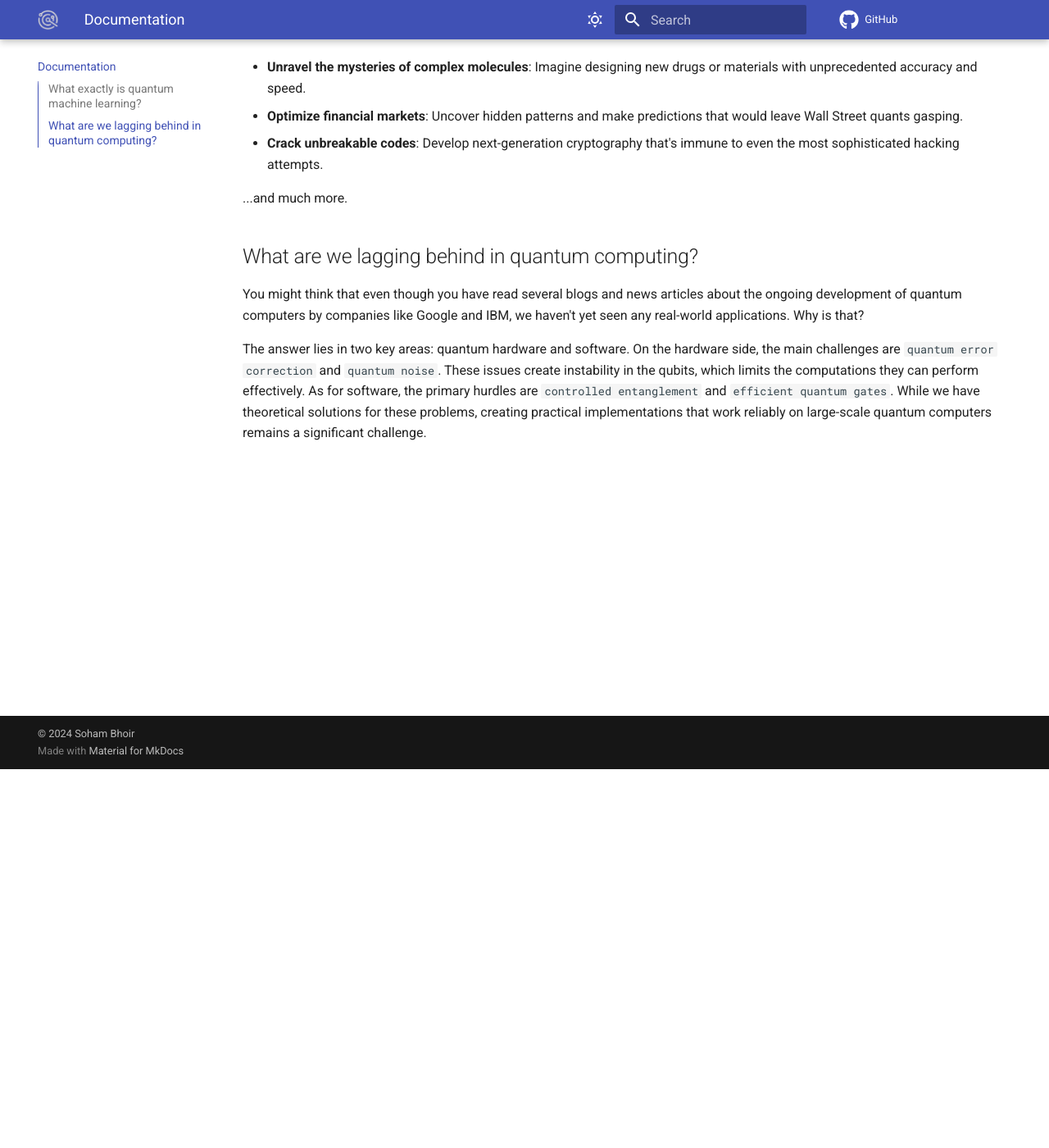
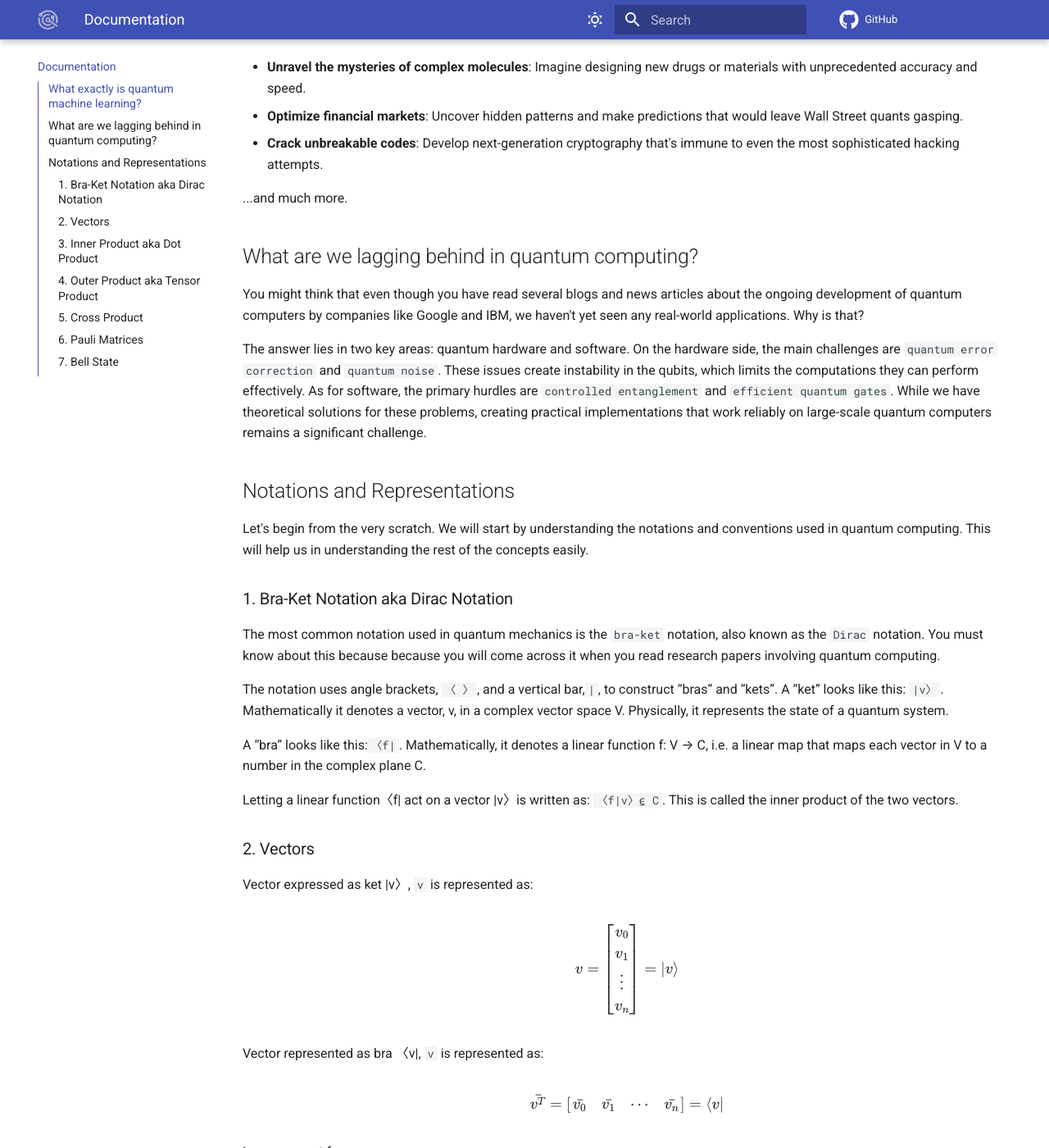
Before and after one commit to Winter-Soren/quantum-ml-handbook, an MkDocs documentation site: the page built from docs/documentation.md, in a window 1280 px wide and 1400 px high, scrolled down 462 px. Shown: the whole window at 82% size. Built offline with MkDocs 1.6.1 and Material for MkDocs 9.7.7, drawn with Linux system fonts in a browser that asks for light colours; comment, search, counter and statistics services are not loaded; some of the changed text lies outside the part shown.

Commit message:
:memo: added: general notations and references

```diff
--- a/docs/documentation.md
+++ b/docs/documentation.md
@@ -20,3 +20,145 @@ By leveraging these quantum superpowers, QML can tackle problems that would brin
 You might think that even though you have read several blogs and news articles about the ongoing development of quantum computers by companies like Google and IBM, we haven't yet seen any real-world applications. Why is that?
 
 The answer lies in two key areas: quantum hardware and software. On the hardware side, the main challenges are `quantum error correction` and `quantum noise`. These issues create instability in the qubits, which limits the computations they can perform effectively. As for software, the primary hurdles are `controlled entanglement` and `efficient quantum gates`. While we have theoretical solutions for these problems, creating practical implementations that work reliably on large-scale quantum computers remains a significant challenge.
+
+## Notations and Representations
+Let's begin from the very scratch. We will start by understanding the notations and conventions used in quantum computing. This will help us in understanding the rest of the concepts easily.
+
+### 1. Bra-Ket Notation aka Dirac Notation
+The most common notation used in quantum mechanics is the `bra-ket` notation, also known as the `Dirac` notation. You must know about this because because you will come across it when you read research papers involving quantum computing.
+
+The notation uses angle brackets, `〈 〉`, and a vertical bar,` | `, to construct “bras” and “kets”. A “ket” looks like this: ` |v〉`. Mathematically it denotes a vector, v, in a complex vector space V. Physically, it represents the state of a quantum system.
+
+A “bra” looks like this:`〈f| `. Mathematically, it denotes a linear function f: V → C, i.e. a linear map that maps each vector in V to a number in the complex plane C.
+
+Letting a linear function〈f| act on a vector |v〉is written as: `〈f|v〉⍷  C`. This is called the inner product of the two vectors.
+
+
+### 2. Vectors
+Vector expressed as ket |v〉, `v` is represented as:
+
+$$
+v = \begin{bmatrix}
+v_0 \\
+v_1 \\
+\vdots \\
+v_n \\
+\end{bmatrix} = |v\rangle
+$$
+
+Vector represented as bra 〈v|, `v` is represented as:
+
+$$
+\bar{v^T} = \begin{bmatrix}
+\bar{v_0} & \bar{v_1} & \cdots & \bar{v_n}
+\end{bmatrix} = \langle v|
+$$
+
+In component form
+
+$$
+|v\rangle = \begin{bmatrix}
+v_0 \\
+v_1 \\
+\vdots \\
+v_n \\
+\end{bmatrix} = v_0|0\rangle + v_1|1\rangle + \cdots + v_n|n\rangle
+$$
+
+### 3. Inner Product aka Dot Product
+The inner product of two vectors |u〉 and |v〉 is denoted as 〈u|v〉. It is a complex number and scalar. The inner product of two vectors is given by:
+
+$$
+\langle u|v\rangle = \bar{u^T}v =  \begin{bmatrix}
+v_0 \\
+v_1 \\
+\vdots \\
+v_n \\
+\end{bmatrix}
+\begin{bmatrix}
+\bar{v_0} & \bar{v_1} & \cdots & \bar{v_n}
+\end{bmatrix} = \bar{u_0}^*v_0 + \bar{u_1}^*v_1 + \cdots + \bar{u_n}^*v_n
+$$
+
+
+### 4. Outer Product aka Tensor Product
+The outer product of two vectors |u〉 and |v〉 is denoted as |u〉〈v|. It is a matrix. The outer product of two vectors is given by:
+
+$$
+|u\rangle\langle v| = \begin{bmatrix}
+u_0 \\
+u_1 \\
+\vdots \\
+u_n \\
+\end{bmatrix}
+\begin{bmatrix}
+\bar{v_0} & \bar{v_1} & \cdots & \bar{v_n}
+\end{bmatrix} = \begin{bmatrix}
+u_0\bar{v_0} & u_0\bar{v_1} & \cdots & u_0\bar{v_n} \\
+u_1\bar{v_0} & u_1\bar{v_1} & \cdots & u_1\bar{v_n} \\
+\vdots & \vdots & \ddots & \vdots \\
+u_n\bar{v_0} & u_n\bar{v_1} & \cdots & u_n\bar{v_n} \\
+\end{bmatrix}
+$$
+
+### 5. Cross Product
+The cross product of two vectors |u〉 and |v〉 is denoted as |u×v〉. It is a vector. The cross product of two vectors is given by:
+
+$$
+|u\times v\rangle = \begin{bmatrix}
+u_1v_2 - u_2v_1 \\
+u_2v_0 - u_0v_2 \\
+u_0v_1 - u_1v_0 \\
+\end{bmatrix}
+$$
+
+### 6. Pauli Matrices
+The Pauli matrices are a set of three 2x2 complex matrices that are fundamental in quantum mechanics. They are denoted by $\sigma_x$, $\sigma_y$, and $\sigma_z$. They are given by:
+
+$$
+\sigma_x = \begin{bmatrix}
+0 & 1 \\
+1 & 0 \\
+\end{bmatrix}
+$$
+
+$$
+\sigma_y = \begin{bmatrix}
+0 & -i \\
+i & 0 \\
+\end{bmatrix}
+$$
+
+$$
+\sigma_z = \begin{bmatrix}
+1 & 0 \\
+0 & -1 \\
+\end{bmatrix}
+$$
+
+Pauli Matrix represents the spin of a particle in the x, y, and z directions. They are used in quantum computing to perform quantum gates.
+
+PS: spin are defined as angular momentum of a particle. (we will study this in detail later)
+
+### 7. Bell State
+The Bell state is a maximally entangled state of two qubits. In layman terms it is a state in which the two qubits are in a superposition of 0 and 1. The four Bell states are:
+
+$$
+|\Phi^+\rangle = \frac{1}{\sqrt{2}}(|00\rangle + |11\rangle)
+$$
+
+$$
+|\Phi^-\rangle = \frac{1}{\sqrt{2}}(|00\rangle - |11\rangle)
+$$
+
+$$
+|\Psi^+\rangle = \frac{1}{\sqrt{2}}(|01\rangle + |10\rangle)
+$$
+
+$$
+|\Psi^-\rangle = \frac{1}{\sqrt{2}}(|01\rangle - |10\rangle)
+$$
+
+PS: we will study about entanglement in detail later.
+
+All the notations and representation end here!! Hang on tight, we are just getting started. Take your time to understand these notations and representations. They will be used throughout the course.
--- /dev/null
+++ b/docs/javascripts/katex.js
@@ -0,0 +1,10 @@
+document$.subscribe(({ body }) => {
+    renderMathInElement(body, {
+        delimiters: [
+            { left: "$$", right: "$$", display: true },
+            { left: "$", right: "$", display: false },
+            { left: "\\(", right: "\\)", display: false },
+            { left: "\\[", right: "\\]", display: true }
+        ],
+    })
+})
--- /dev/null
+++ b/docs/javascripts/mathjax.js
@@ -0,0 +1,19 @@
+window.MathJax = {
+  tex: {
+    inlineMath: [["\\(", "\\)"]],
+    displayMath: [["\\[", "\\]"]],
+    processEscapes: true,
+    processEnvironments: true
+  },
+  options: {
+    ignoreHtmlClass: ".*|",
+    processHtmlClass: "arithmatex"
+  }
+};
+
+document$.subscribe(() => {
+  MathJax.startup.output.clearCache()
+  MathJax.typesetClear()
+  MathJax.texReset()
+  MathJax.typesetPromise()
+})
--- a/mkdocs.yml
+++ b/mkdocs.yml
@@ -56,6 +56,16 @@ theme:
 
 extra_css:
   - stylesheets/extra.css
+  - https://cdnjs.cloudflare.com/ajax/libs/KaTeX/0.16.7/katex.min.css
+
+
+extra_javascript:
+  - javascripts/mathjax.js
+  - https://polyfill.io/v3/polyfill.min.js?features=es6
+  - https://cdn.jsdelivr.net/npm/mathjax@3/es5/tex-mml-chtml.js
+  - javascripts/katex.js
+  - https://cdnjs.cloudflare.com/ajax/libs/KaTeX/0.16.7/katex.min.js
+  - https://cdnjs.cloudflare.com/ajax/libs/KaTeX/0.16.7/contrib/auto-render.min.js
 
 plugins:
   - search:
@@ -77,6 +87,8 @@ markdown_extensions:
       permalink: true
   - pymdownx.highlight:
       anchor_linenums:
+  - pymdownx.arithmatex:
+      generic: true
   - meta
   - pymdownx.inlinehilite
   - pymdownx.snippets
```
Also changed, not shown: docs/references.md (added, +4 -0 lines).
